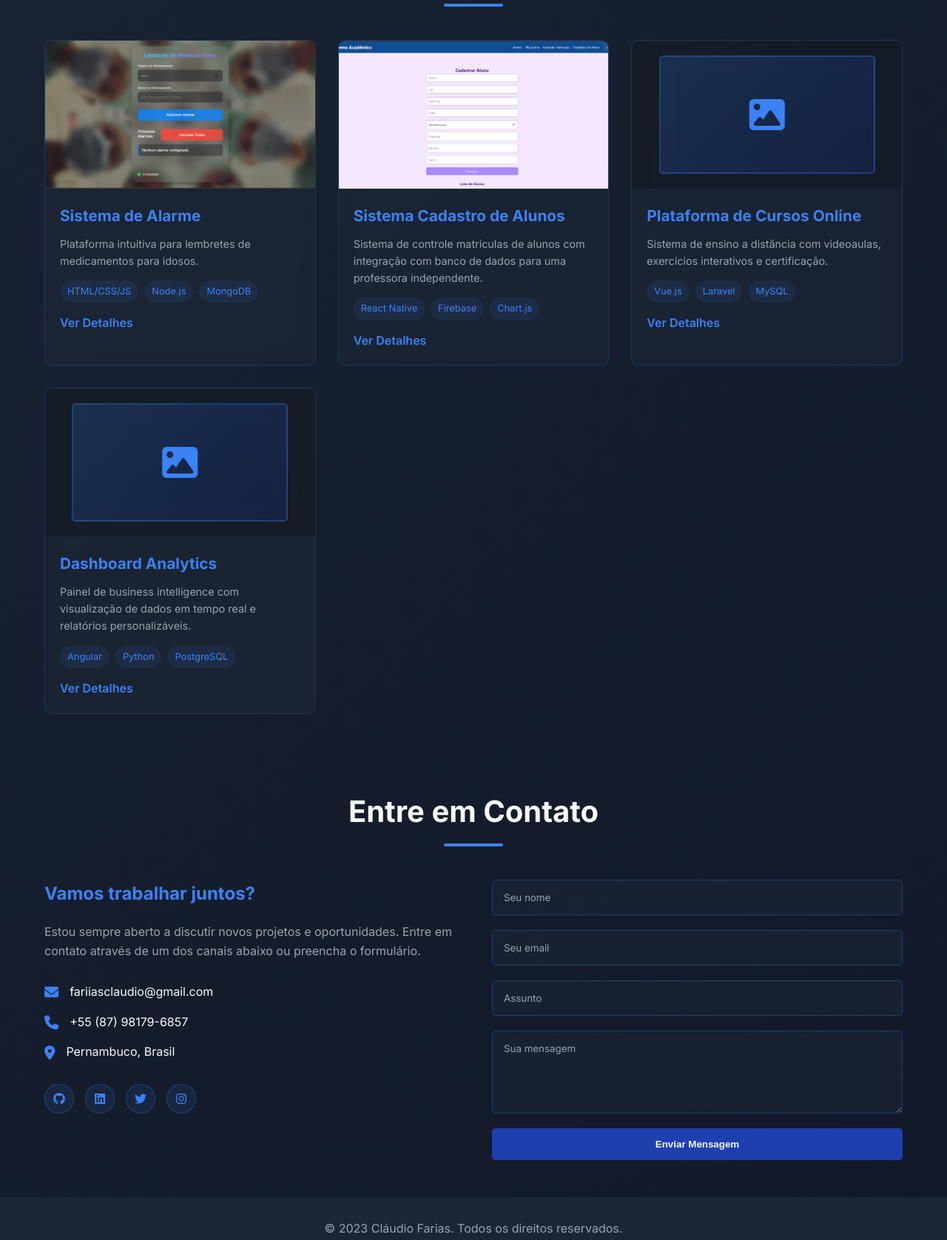
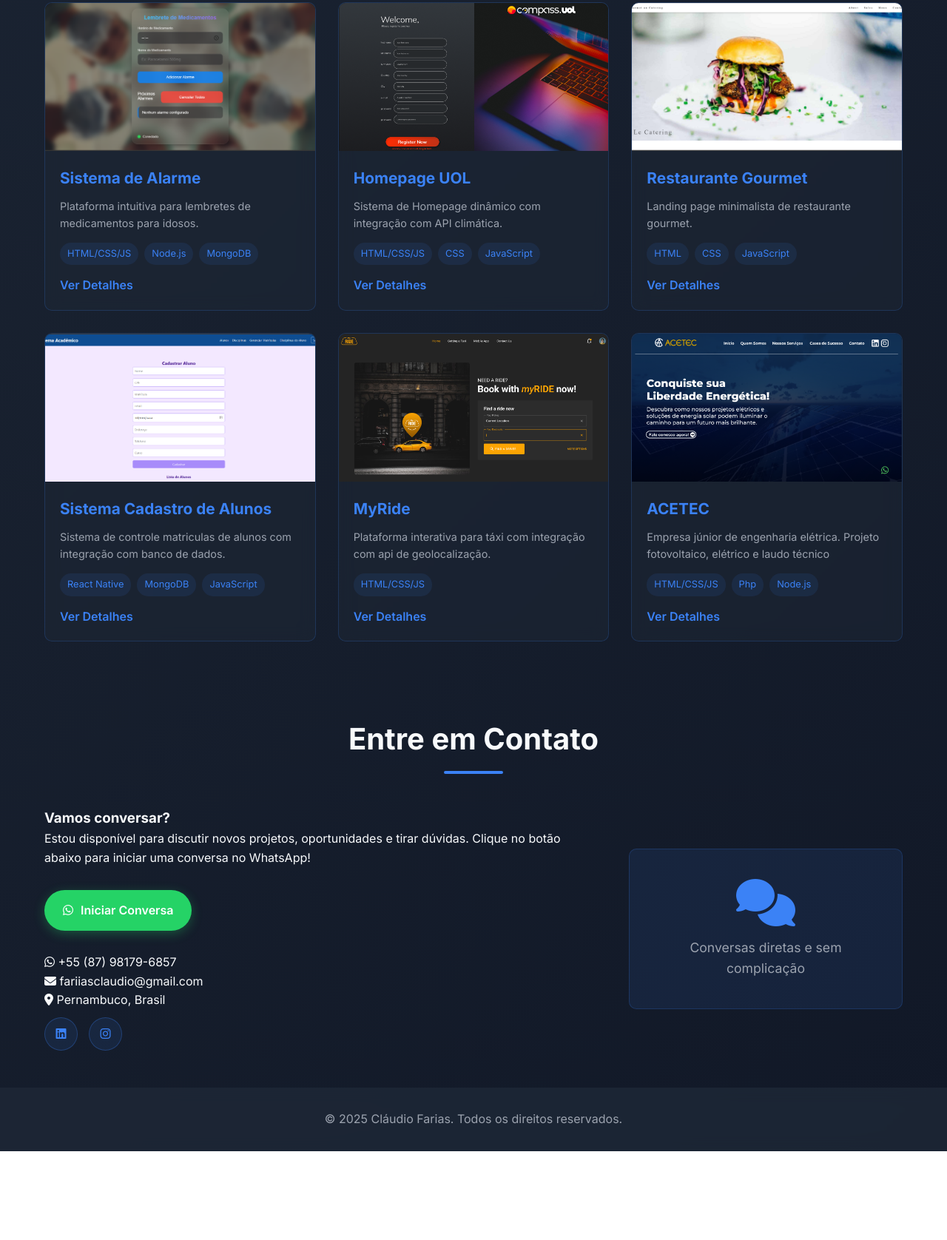
Before and after one commit to claudiofariias/portfolio, a plain HTML site: page index.html in a window 1280 px wide. Shown: the part 1917-3593 px from the top of the page at 74% size. After the commit the page ends 3473 px from the top, so only its background shows below. Drawn offline with Linux system fonts and the light colour scheme.

Commit message:
feat: new projects added

```diff
--- a/index.html
+++ b/index.html
@@ -73,7 +73,6 @@
                         <div class="skill-item">HTML5/CSS3</div>
                         <div class="skill-item">JavaScript/TypeScript</div>
                         <div class="skill-item">React</div>
-                        <div class="skill-item">Vue.js</div>
                     </div>
                 </div>
                 <div class="skill-category">
@@ -105,7 +104,7 @@
         <div class="projects-grid">
             <div class="project-card">
                 <div class="project-image">
-                        <img src="assets/projects/image.png" alt="Sistema de E-commerce" class="project-img">
+                    <img src="assets/projects/despertador.png" alt="Sistema de despertador" class="project-img">
                 </div>
                 <div class="project-content">
                     <h3 class="project-title">Sistema de Alarme</h3>
@@ -115,21 +114,56 @@
                         <span>Node.js</span>
                         <span>MongoDB</span>
                     </div>
-                        <a href="https://sistemas-embarcados-mocha.vercel.app/" class="project-link">Ver Detalhes</a>
+                    <a href="https://sistemas-embarcados-mocha.vercel.app/" target="_blank" onclick="_blank" class="project-link">Ver Detalhes</a>
                 </div>
             </div>
 
             <div class="project-card">
                 <div class="project-image">
-                    <img src="assets/projects/image(1).png" alt="Sistema Cadastro de Alunos" class="project-img">
+                    <img src="assets/projects/uol.png" alt="Sistema UOL homepage" class="project-img">
+                </div>
+                <div class="project-content">
+                    <h3 class="project-title">Homepage UOL</h3>
+                    <p class="project-description">Sistema de Homepage dinâmico com integração com API climática.</p>
+                    <div class="project-tech">
+                        <span>HTML/CSS/JS</span>
+                        <span>CSS</span>
+                        <span>JavaScript</span>
+                    </div>
+                    <a href="" class="project-link view-details" >Ver Detalhes</a>
+                    <div class="project-private" style="display: none;">
+                        <span class="private-indicator"><i class="fas fa-lock"></i> Projeto Privado</span>
+                        <p class="private-message">Este projeto não está disponível para visualização pública.</p>
+                    </div>
+                </div>
+            </div>
+
+            <div class="project-card">
+                <div class="project-image">
+                    <img src="assets/projects/restaurante.png" alt="Foto do site" class="project-img">
+                </div>
+                <div class="project-content">
+                    <h3 class="project-title">Restaurante Gourmet</h3>
+                    <p class="project-description">Landing page minimalista de restaurante gourmet.</p><div class="project-tech">
+                        <span>HTML</span>
+                        <span>CSS</span>
+                        <span>JavaScript</span>
+                    </div>
+                    <a href="https://mywebsite-iota-three-78.vercel.app/" target="_blank" class="project-link">Ver Detalhes</a>
+                </div>
+            </div>
+
+            <div class="project-card">
+                <div class="project-image">
+                    <img src="assets/projects/alunos.png" alt="Sistema Cadastro de Alunos" class="project-img">
                 </div>
                 <div class="project-content">
                     <h3 class="project-title">Sistema Cadastro de Alunos</h3>
-                    <p class="project-description">Sistema de controle matriculas de alunos com integração com banco de dados para uma professora independente.</p>
+                    <p class="project-description">Sistema de controle matriculas de alunos com integração com banco de dados.</p>
                     <div class="project-tech">
                         <span>React Native</span>
-                        <span>Firebase</span>
-                        <span>Chart.js</span>
+                        <span>MongoDB</span>
+                        <span>JavaScript</span>
                     </div>
                     <a href="#" class="project-link view-details">Ver Detalhes</a>
                     <div class="project-private" style="display: none;">
@@ -141,37 +175,39 @@
 
             <div class="project-card">
                 <div class="project-image">
-                        <div class="image-placeholder project-placeholder">
-                            <i class="fas fa-image"></i>
-                        </div>
+                    <img src="assets/projects/taxi.png" alt="Sistema de táxi" class="project-img">
                 </div>
                 <div class="project-content">
-                        <h3 class="project-title">Plataforma de Cursos Online</h3>
-                        <p class="project-description">Sistema de ensino a distância com videoaulas, exercícios interativos e certificação.</p>
+                    <h3 class="project-title">MyRide</h3>
+                    <p class="project-description">Plataforma interativa para táxi com integração com api de geolocalização.</p>
                     <div class="project-tech">
-                            <span>Vue.js</span>
-                            <span>Laravel</span>
-                            <span>MySQL</span>
+                        <span>HTML/CSS/JS</span>
                     </div>
-                        <a href="#" class="project-link">Ver Detalhes</a>
+                    <a href="" class="project-link view-details" >Ver Detalhes</a>
+                    <div class="project-private" style="display: none;">
+                        <span class="private-indicator"><i class="fas fa-lock"></i> Projeto Privado</span>
+                        <p class="private-message">Este projeto não está disponível para visualização pública.</p>
+                    </div>
                 </div>
             </div>
 
             <div class="project-card">
                 <div class="project-image">
-                        <div class="image-placeholder project-placeholder">
-                            <i class="fas fa-image"></i>
-                        </div>
+                    <img src="assets/projects/acetec.png" alt="Site da Acetec" class="project-img">
                 </div>
                 <div class="project-content">
-                        <h3 class="project-title">Dashboard Analytics</h3>
-                        <p class="project-description">Painel de business intelligence com visualização de dados em tempo real e relatórios personalizáveis.</p>
+                    <h3 class="project-title">ACETEC</h3>
+                    <p class="project-description">Empresa júnior de engenharia elétrica. Projeto fotovoltaico, elétrico e laudo técnico</p>
                     <div class="project-tech">
-                            <span>Angular</span>
-                            <span>Python</span>
-                            <span>PostgreSQL</span>
+                        <span>HTML/CSS/JS</span>
+                        <span>Php</span>
+                        <span>Node.js</span>
                     </div>
-                        <a href="#" class="project-link">Ver Detalhes</a>
+                    <a href="" class="project-link view-details" >Ver Detalhes</a>
+                    <div class="project-private" style="display: none;">
+                        <span class="private-indicator"><i class="fas fa-lock"></i> Projeto Privado</span>
+                        <p class="private-message">Este projeto não está disponível para visualização pública.</p>
+                    </div>
                 </div>
             </div>
         </div>
@@ -183,51 +219,54 @@
         <h2 class="section-title">Entre em Contato</h2>
         <div class="contact-content">
             <div class="contact-info">
-                    <h3>Vamos trabalhar juntos?</h3>
-                    <p>Estou sempre aberto a discutir novos projetos e oportunidades. Entre em contato através de um dos canais abaixo ou preencha o formulário.</p>
+                <h3>Vamos conversar?</h3>
+                <p>Estou disponível para discutir novos projetos, oportunidades e tirar dúvidas. Clique no botão abaixo para iniciar uma conversa no WhatsApp!</p>
+
+
+                <div class="whatsapp-btn-container">
+                    <a href="https://wa.me/5587981796857?text=Olá%20Cláudio,%20vim%20através%20do%20seu%20portfólio%20e%20gostaria%20de%20conversar."
+                       class="whatsapp-btn" target="_blank" rel="noopener noreferrer">
+                        <i class="fab fa-whatsapp"></i>
+                        Iniciar Conversa
+                    </a>
+                </div>
+
                 <div class="contact-details">
+                    <div class="contact-item">
+                        <i class="fab fa-whatsapp"></i>
+                        <span>+55 (87) 98179-6857</span>
+                    </div>
                     <div class="contact-item">
                         <i class="fas fa-envelope"></i>
                         <span>fariiasclaudio@gmail.com</span>
-                        </div>
-                        <div class="contact-item">
-                            <i class="fas fa-phone"></i>
-                            <span>+55 (87) 98179-6857</span>
                     </div>
                     <div class="contact-item">
                         <i class="fas fa-map-marker-alt"></i>
                         <span>Pernambuco, Brasil</span>
                     </div>
                 </div>
+
                 <div class="social-links">
-                        <a href="#" class="social-link"><i class="fab fa-github"></i></a>
-                        <a href="#" class="social-link"><i class="fab fa-linkedin"></i></a>
-                        <a href="#" class="social-link"><i class="fab fa-twitter"></i></a>
-                        <a href="#" class="social-link"><i class="fab fa-instagram"></i></a>
+                    <div class="social-icons">
+                        <a href="https://www.linkedin.com/in/cl%C3%A1udio-farias-90a079213" class="social-link"><i class="fab fa-linkedin"></i></a>
+                        <a href="https://www.instagram.com/claudiofariias/" class="social-link"><i class="fab fa-instagram"></i></a>
                     </div>
                 </div>
-                <form class="contact-form">
-                    <div class="form-group">
-                        <input type="text" placeholder="Seu nome" required>
             </div>
-                    <div class="form-group">
-                        <input type="email" placeholder="Seu email" required>
+
+            <div class="contact-illustration">
+                <div class="illustration-container">
+                    <i class="fas fa-comments"></i>
+                    <p>Conversas diretas e sem complicação</p>
                 </div>
-                    <div class="form-group">
-                        <input type="text" placeholder="Assunto" required>
             </div>
-                    <div class="form-group">
-                        <textarea placeholder="Sua mensagem" rows="5" required></textarea>
-                    </div>
-                    <button type="submit" class="btn btn-primary">Enviar Mensagem</button>
-                </form>
         </div>
     </div>
 </section>
 
     <footer class="footer">
         <div class="container">
-            <p>&copy; 2023 Cláudio Farias. Todos os direitos reservados.</p>
+            <p>&copy; 2025 Cláudio Farias. Todos os direitos reservados.</p>
         </div>
     </footer>
 
--- a/script.js
+++ b/script.js
@@ -2,7 +2,6 @@ document.addEventListener('DOMContentLoaded', function() {
     // Navigation toggle
     const navToggle = document.querySelector('.nav-toggle');
     const navMenu = document.querySelector('.nav-menu');
-    initPrivateProjectMessage();
 
     if (navToggle) {
         navToggle.addEventListener('click', function() {
@@ -47,7 +46,7 @@ document.addEventListener('DOMContentLoaded', function() {
 
     // Animate elements on scroll
     const animateOnScroll = function() {
-        const elements = document.querySelectorAll('.skill-category, .project-card, .contact-info, .contact-form');
+        const elements = document.querySelectorAll('.skill-category, .project-card, .contact-info, .contact-illustration');
 
         elements.forEach(element => {
             const elementPosition = element.getBoundingClientRect().top;
@@ -60,25 +59,8 @@ document.addEventListener('DOMContentLoaded', function() {
         });
     };
 
-    function initPrivateProjectMessage() {
-    document.querySelectorAll('.view-details').forEach(link => {
-        link.addEventListener('click', function(e) {
-            e.preventDefault();
-
-            // Esconde o link "Ver Detalhes"
-            this.style.display = 'none';
-
-            // Mostra a mensagem de projeto privado
-            const privateMessage = this.nextElementSibling;
-            if (privateMessage && privateMessage.classList.contains('project-private')) {
-                privateMessage.style.display = 'block';
-            }
-        });
-    });
-}
-
     // Set initial state for animated elements
-    const animatedElements = document.querySelectorAll('.skill-category, .project-card, .contact-info, .contact-form');
+    const animatedElements = document.querySelectorAll('.skill-category, .project-card, .contact-info, .contact-illustration');
     animatedElements.forEach(element => {
         element.style.opacity = 0;
         element.style.transform = 'translateY(20px)';
@@ -89,19 +71,6 @@ document.addEventListener('DOMContentLoaded', function() {
     window.addEventListener('scroll', animateOnScroll);
     // Trigger once on load
     animateOnScroll();
-
-    // Form submission
-    const contactForm = document.querySelector('.contact-form');
-    if (contactForm) {
-        contactForm.addEventListener('submit', function(e) {
-            e.preventDefault();
-
-            // Here you would normally send the form data to a server
-            // For this example, we'll just show an alert
-            alert('Obrigado pela mensagem! Entrarei em contato em breve.');
-            contactForm.reset();
-        });
-    }
 
     // Project card hover effect enhancement
     const projectCards = document.querySelectorAll('.project-card');
@@ -121,4 +90,25 @@ document.addEventListener('DOMContentLoaded', function() {
         item.style.animationDelay = `${index * 0.1}s`;
         item.style.animation = 'fadeIn 0.5s ease forwards';
     });
+
+    // Função para mostrar mensagem de projeto privado
+    function initPrivateProjectMessage() {
+        document.querySelectorAll('.view-details').forEach(link => {
+            link.addEventListener('click', function(e) {
+                e.preventDefault();
+
+                // Esconde o link "Ver Detalhes"
+                this.style.display = 'none';
+
+                // Mostra a mensagem de projeto privado
+                const privateMessage = this.nextElementSibling;
+                if (privateMessage && privateMessage.classList.contains('project-private')) {
+                    privateMessage.style.display = 'block';
+                }
+            });
+        });
+    }
+
+    // Inicializar quando o documento estiver pronto
+    initPrivateProjectMessage();
 });
--- a/style.css
+++ b/style.css
@@ -459,38 +459,92 @@ section {
 }
 
 /* Contact Section */
+/* Estilos para a seção de contato simplificada */
 .contact-content {
     display: grid;
-    grid-template-columns: 1fr 1fr;
+    grid-template-columns: 2fr 1fr;
     gap: 50px;
-    margin-top: 50px;
+    align-items: center;
 }
 
-.contact-info h3 {
-    font-size: 1.5rem;
-    margin-bottom: 20px;
-    color: var(--secondary-blue);
+.whatsapp-btn-container {
+    margin: 30px 0;
 }
 
-.contact-info p {
-    color: var(--light-gray);
-    margin-bottom: 30px;
+.whatsapp-btn {
+    display: inline-flex;
+    align-items: center;
+    gap: 10px;
+    background: #25D366;
+    color: white;
+    padding: 15px 25px;
+    border-radius: 50px;
+    text-decoration: none;
+    font-weight: 600;
+    transition: all 0.3s ease;
+    box-shadow: 0 4px 15px rgba(37, 211, 102, 0.3);
 }
 
-.contact-details {
-    margin-bottom: 30px;
+.whatsapp-btn:hover {
+    background: #128C7E;
+    transform: translateY(-3px);
+    box-shadow: 0 6px 20px rgba(37, 211, 102, 0.4);
 }
 
-.contact-item {
+.contact-illustration {
     display: flex;
+    justify-content: center;
     align-items: center;
-    gap: 15px;
+}
+
+.illustration-container {
+    text-align: center;
+    background: rgba(59, 130, 246, 0.1);
+    padding: 40px;
+    border-radius: 10px;
+    border: 1px solid rgba(59, 130, 246, 0.2);
+}
+
+.illustration-container i {
+    font-size: 4rem;
+    color: var(--secondary-blue);
     margin-bottom: 15px;
 }
 
-.contact-item i {
-    color: var(--secondary-blue);
-    font-size: 1.2rem;
+.illustration-container p {
+    color: var(--light-gray);
+    font-size: 1.1rem;
+}
+
+.social-icons {
+    display: flex;
+    gap: 15px;
+    margin-top: 10px;
+}
+
+.social-icons .social-link {
+    width: 45px;
+    height: 45px;
+}
+
+/* Ajustes responsivos */
+@media (max-width: 992px) {
+    .contact-content {
+        grid-template-columns: 1fr;
+        text-align: center;
+    }
+
+    .whatsapp-btn {
+        padding: 12px 20px;
+    }
+
+    .illustration-container {
+        padding: 30px;
+    }
+
+    .illustration-container i {
+        font-size: 3rem;
+    }
 }
 
 .social-links {
```
Also changed, not shown: assets/projects/acetec.png (added), assets/projects/alunos.png (renamed from assets/projects/image(1).png), assets/projects/despertador.png (renamed from assets/projects/image.png), assets/projects/restaurante.png (added), assets/projects/taxi.png (added), assets/projects/uol.png (added). Lines whose indentation alone changed are shown as unchanged.
